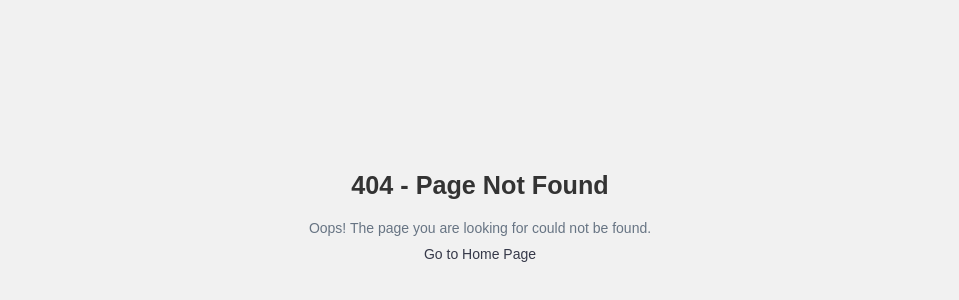
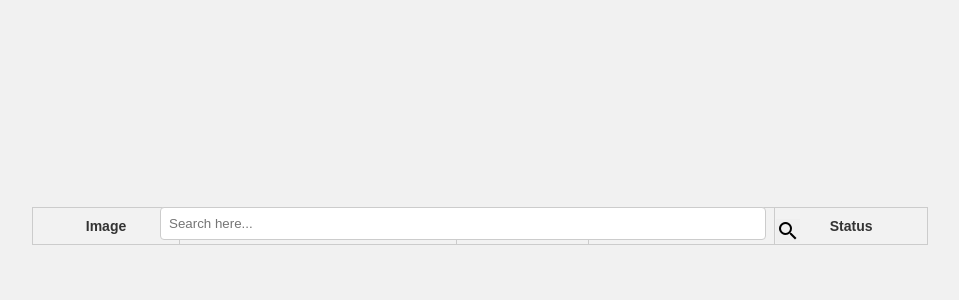
Before and after one commit to SpringBoardMentor-102/InventoryManagement-Team-01, a React (Create React App) app in the folder 03_FRONTEND/: page /search_product in a window 1280 px wide. Before the commit this address had no page. Shown: the part 184-484 px from the top of the page, without its empty margins (160-1119 px from the left). Built offline with nearby package versions, Linux system fonts and the light colour scheme.

Commit message:
Added link to navigate to Search product

```diff
--- a/03_FRONTEND/src/App.js
+++ b/03_FRONTEND/src/App.js
@@ -9,6 +9,7 @@ import EmailNotification from './components/EmailNotification';
 import NotFound from './components/NotFound';
 import {BrowserRouter,Routes,Route} from 'react-router-dom';
 import Reg_Config from './components/Reg_Config';
+import Search from './components/Search';
 const App = () => {
   return (
 
@@ -23,6 +24,7 @@ const App = () => {
     <Route path='/Dashboard'  element={<Dashboard/>}/>
     <Route path='/forgot'  element={<ForgotPassword/>}/>
     <Route path='/email_notification'  element={<EmailNotification/>}/>
+    <Route path='/search_product'  element={<Search/>}/>
     <Route path='*' element={<NotFound/>}/>
   </Routes>
 </BrowserRouter>
--- a/03_FRONTEND/src/components/Dashboard.js
+++ b/03_FRONTEND/src/components/Dashboard.js
@@ -16,7 +16,6 @@ const Dashboard = () => {
         <main>
         <div>
         <ProductList/>
-        {/* <Search/> */}
         </div>
         </main>
     </div>
--- a/03_FRONTEND/src/components/Search.js
+++ b/03_FRONTEND/src/components/Search.js
@@ -1,10 +1,8 @@
 import axios from "axios";
 import React, { useState } from "react";
-import  ProductData from './ProductData.json'
 import { Link, useNavigate } from "react-router-dom";
 import { FontAwesomeIcon } from '@fortawesome/react-fontawesome';
-import { faBars } from '@fortawesome/free-solid-svg-icons'
-
+import { faBars } from '@fortawesome/free-solid-svg-icons';
 import "../../src/index.css";
 
 const BACKEND_URL = process.env.REACT_APP_BACKEND_URL;
@@ -27,16 +25,28 @@ function Search() {
             setLoading(false);
         }
     };
+
+    const handleChange = (e) => {
+        setSearchQuery(e.target.value); // Update searchQuery state as user types
+    };
+
     return (
         <div className="search-container">
             <div className="search-bar">
-      <input type="text" id="search-input" placeholder="Search here..."/>
+                <input
+                    type="text"
+                    id="search-input"
+                    placeholder="Search here..."
+                    value={searchQuery}
+                    onChange={handleChange} // Call handleChange when input value changes
+                />
                 <button onClick={handleSearch} className="material-icons-sharp">search</button>
             </div>
 
             <table className="table-container">
                 <thead>
                     <tr>
+                        <th>Image</th>
                         <th>Product Name</th>
                         <th>Price</th>
                         <th>Quantity</th>
@@ -46,6 +56,7 @@ function Search() {
                 <tbody>
                     {searchResults.map((product, index) => (
                         <tr key={index} className="trows">
+                            <td><img src={product.imageUrl} alt="Product" style={{ width: '250px', height: '250px' }} /></td>
                             <td>{product.name}</td>
                             <td>{product.price}</td>
                             <td>{product.quantity}</td>
@@ -57,4 +68,5 @@ function Search() {
         </div>
     );
 }
-export default Search
+
+export default Search;
--- a/03_FRONTEND/src/index.css
+++ b/03_FRONTEND/src/index.css
@@ -876,74 +876,55 @@ main .recent-orders a {
 /* styles for search */
 
 .search-container {
-  display: flex;
-  align-items: center;
-  gap: 25px;
-  flex-direction: column;
-  min-height: 80vh;
-  margin-top: 65px;
-  /* border: 2px solid black; */
+  margin-top: 20px;
 }
 
 .search-bar {
-  width: 50vw;
-  border: 2px solid #7d8da1;
-  border-radius: 10px;
   display: flex;
   align-items: center;
-  justify-content: space-between;
-  margin-top: 10px;
+  margin-bottom: 20px;
 }
 
-#searching {
-  width: 433px;
-  border: none;
-  font-size: 15px;
+#search-input {
   padding: 8px;
+  border: 1px solid #ccc;
+  border-radius: 4px;
+  flex: 1;
+  margin-right: 10px;
 }
 
-#searching:focus-visible {
-  outline: none;
+.search-btn {
+  padding: 8px 12px;
+  background-color: #007bff;
+  border: none;
+  border-radius: 4px;
+  color: #fff;
+  cursor: pointer;
 }
 
-/* Basic table styling */
-.table-container {
-  width: 60vw;
-  border-collapse: collapse;
-  margin-bottom: 20px;
-  /* Adjust spacing as needed */
+.search-btn:hover {
+  background-color: #0056b3;
 }
 
-/* Table header */
-.table-container th {
-  background-color: #f2f2f2;
-  padding: 10px;
-  text-align: left;
-  border-bottom: 2px solid #ddd;
+.table-container {
+  width: 100%;
+  border-collapse: collapse;
 }
 
-/* Table rows */
-.table-container .trows {
-  border-bottom: 1px solid #ddd;
+.table-container th,
+.table-container td {
+  padding: 10px;
+  border: 1px solid #ccc;
 }
 
-/* Alternate row background color */
-.table-container .trows:nth-child(even) {
+.table-container th {
   background-color: #f2f2f2;
 }
 
-/* Table cell padding and text alignment */
-.table-container td {
-  padding: 10px;
-  text-align: left;
+.trows:nth-child(even) {
+  background-color: #f2f2f2;
 }
 
-/* Hover effect on rows */
-.table-container .trows:hover {
-  background-color: #ddd;
+.trows:nth-child(odd) {
+  background-color: #ffffff;
 }
-
-/* Styling for last row (optional) */
-.table-container .trows:last-child {
-  border-bottom: none;
-}
```
Lines whose indentation alone changed are shown as unchanged.
